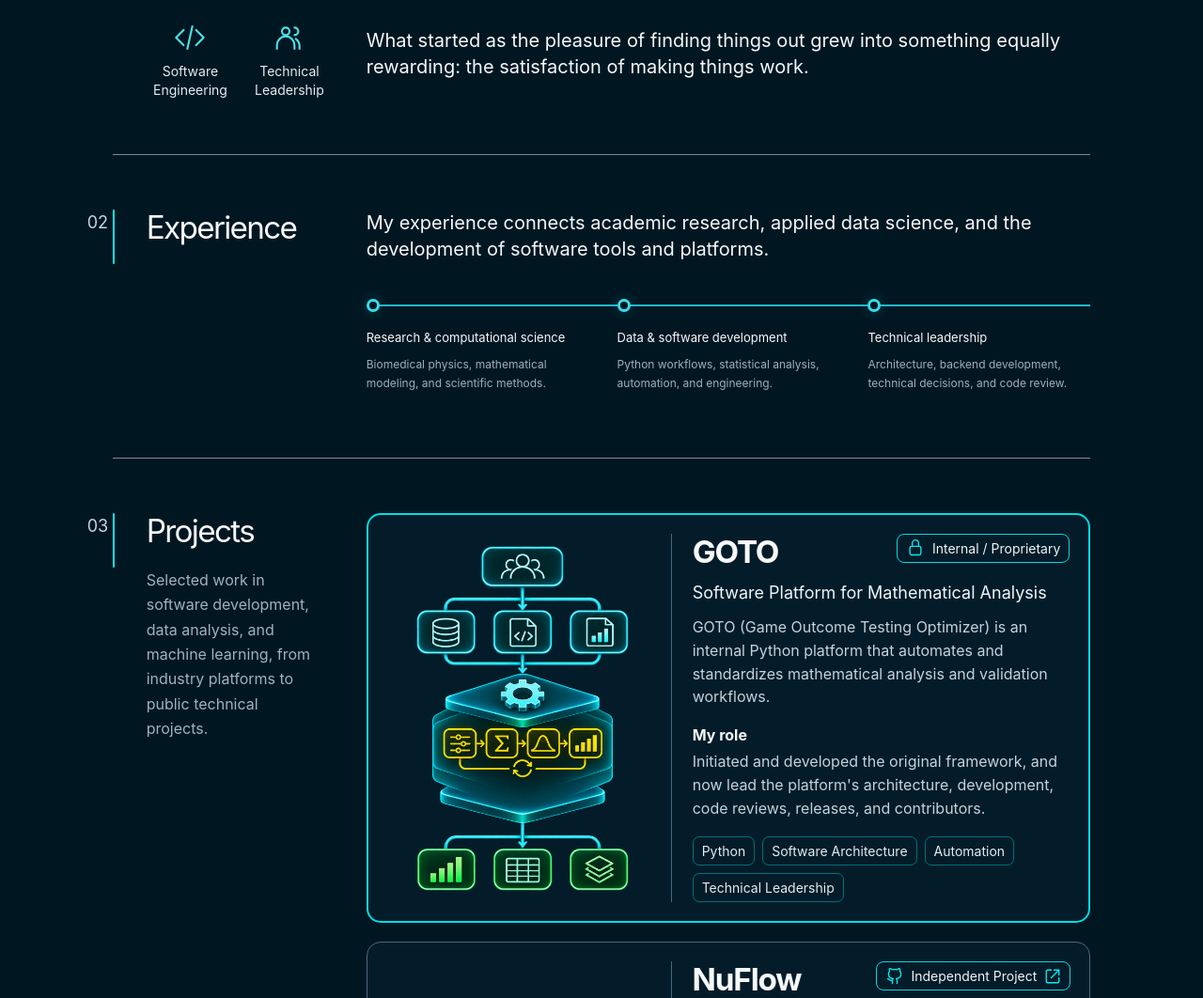
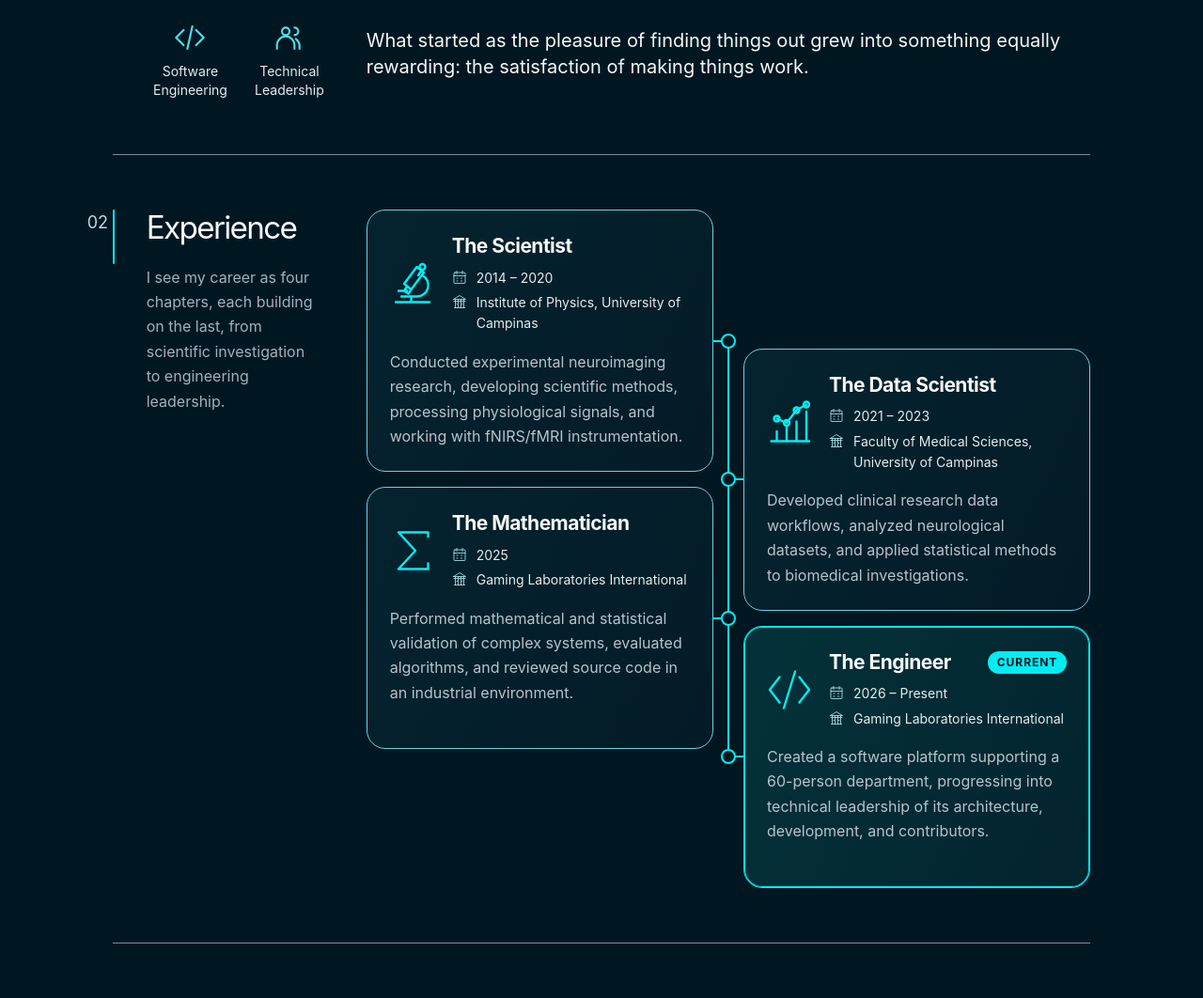
Before and after one commit to LexC/lexc.github.io, a Flask app: page / in a window 1280 px wide. Shown: the part 1131-2193 px from the top of the page at 94% size. Run offline with Flask 3, Linux system fonts and the light colour scheme; style sheets or scripts are compiled from the project's sources.

Commit message:
Adding experience section

```diff
--- a/src/portfolio/content.py
+++ b/src/portfolio/content.py
@@ -29,8 +29,8 @@ PROFILE = {
         "equally rewarding: the satisfaction of making things work."
     ),
     "experience_intro": (
-        "My experience connects academic research, applied data science, "
-        "and the development of software tools and platforms."
+        "I see my career as four chapters, each building on the last, "
+        "from scientific investigation to engineering leadership."
     ),
     "research_intro": (
         "Scientific contributions in biomedical physics, neuroimaging, "
@@ -117,16 +117,36 @@ EXPERTISE = (
 
 EXPERIENCE = (
     {
-        "title": "Research & computational science",
-        "detail": "Biomedical physics, mathematical modeling, and scientific methods.",
+        "title": "The Scientist",
+        "icon": "microscope",
+        "period": "2014 – 2020",
+        "organization": "Institute of Physics, University of Campinas",
+        "detail": "Conducted experimental neuroimaging research, developing scientific methods, processing physiological signals, and working with fNIRS/fMRI instrumentation.",
+        "current": False,
     },
     {
-        "title": "Data & software development",
-        "detail": "Python workflows, statistical analysis, automation, and engineering.",
+        "title": "The Data Scientist",
+        "icon": "chart",
+        "period": "2021 – 2023",
+        "organization": "Faculty of Medical Sciences, University of Campinas",
+        "detail": "Developed clinical research data workflows, analyzed neurological datasets, and applied statistical methods to biomedical investigations.",
+        "current": False,
     },
     {
-        "title": "Technical leadership",
-        "detail": "Architecture, backend development, technical decisions, and code review.",
+        "title": "The Mathematician",
+        "icon": "sigma",
+        "period": "2025",
+        "organization": "Gaming Laboratories International",
+        "detail": "Performed mathematical and statistical validation of complex systems, evaluated algorithms, and reviewed source code in an industrial environment.",
+        "current": False,
+    },
+    {
+        "title": "The Engineer",
+        "icon": "code",
+        "period": "2026 – Present",
+        "organization": "Gaming Laboratories International",
+        "detail": "Created a software platform supporting a 60-person department, progressing into technical leadership of its architecture, development, and contributors.",
+        "current": True,
     },
 )
 
--- a/src/portfolio/static/css/input.css
+++ b/src/portfolio/static/css/input.css
@@ -391,38 +391,197 @@ button,a {
   height:2rem
 }
 /* Experience */
+#experience .section-ident {
+  align-self:start
+}
 .timeline {
+  --timeline-gap:1rem;
+  --timeline-gutter:2rem;
+  --timeline-node:1rem;
   display:grid;
-  grid-template-columns:repeat(3,minmax(0,1fr));
-  margin:45px 0 10px;
-  border-top:2px solid #1cb9cb;
-  gap:30px
+  grid-template-columns:minmax(0,1fr) var(--timeline-gutter) minmax(0,1fr);
+  grid-template-rows:repeat(var(--timeline-rows),1fr);
+  row-gap:var(--timeline-gap);
+  position:relative;
+  isolation:isolate
+}
+/* Equal, content-sized tracks make every two-track card's midpoint land
+   halfway across a row gap. The spine spans only the first/last midpoints. */
+.timeline::before {
+  content:"";
+  grid-column:2;
+  grid-row:2 / -2;
+  justify-self:center;
+  width:2px;
+  margin-block:calc(var(--timeline-gap) / -2);
+  background:var(--color-cyan);
+  z-index:-1
 }
 .timeline-item {
+  grid-column:1;
+  grid-row:var(--chapter) / span 2;
   position:relative;
-  padding-top:24px
+  min-width:0;
+  padding:24px;
+  border:1px solid #69d3df;
+  border-radius:20px;
+  background:linear-gradient(115deg,#04232e,#031b27);
+  overflow-wrap:anywhere
+}
+.timeline-item:nth-child(even) {
+  grid-column:3
+}
+.timeline-item::before {
+  content:"";
+  position:absolute;
+  top:50%;
+  left:100%;
+  width:calc(var(--timeline-gutter) / 2);
+  height:2px;
+  background:var(--color-cyan);
+  transform:translateY(-50%)
+}
+.timeline-item:nth-child(even)::before {
+  left:auto;
+  right:100%
 }
 .timeline-dot {
   position:absolute;
-  top:-8px;
-  left:0;
-  width:14px;
-  height:14px;
+  top:50%;
+  left:calc(100% + var(--timeline-gutter) / 2 + 1px);
+  width:var(--timeline-node);
+  height:var(--timeline-node);
   border-radius:50%;
   background:var(--page-background);
-  border:3px solid #37dce7;
-  box-shadow:0 0 13px #37dce73d
+  border:2px solid var(--color-cyan);
+  transform:translate(-50%,-50%);
+  z-index:1
+}
+.timeline-item:nth-child(even) .timeline-dot {
+  left:calc(var(--timeline-gutter) / -2 - 1px)
+}
+.timeline-card-header {
+  display:grid;
+  grid-template-columns:3rem minmax(0,1fr);
+  gap:18px;
+  align-items:center;
+  margin-bottom:16px
+}
+.timeline-chapter-icon {
+  color:var(--color-cyan);
+  width:3rem;
+  height:3rem
+}
+.timeline-card-meta {
+  min-width:0
+}
+.timeline-card-heading {
+  display:flex;
+  flex-wrap:wrap;
+  align-items:center;
+  justify-content:space-between;
+  gap:6px 12px;
+  margin-bottom:8px
 }
 .timeline h3 {
-  font-size:13px;
-  line-height:1.5;
-  margin:0 0 8px
+  font-size:21px;
+  font-weight:650;
+  letter-spacing:-.025em;
+  line-height:1.35;
+  margin:0
 }
 .timeline p {
-  font-size:12px;
-  line-height:1.7;
-  color:#9cb0ba;
+  font-size:1rem;
+  line-height:1.65;
+  color:#b4c4cc;
   margin:0
+}
+.timeline .timeline-meta-row {
+  display:flex;
+  align-items:flex-start;
+  gap:10px;
+  font-size:.875rem;
+  line-height:1.6;
+  color:#e2edf0;
+  margin-top:4px
+}
+.timeline-meta-icon {
+  flex-shrink:0;
+  width:1rem;
+  height:1rem;
+  margin-top:2px;
+  color:#adf1f4
+}
+.timeline-current {
+  color:var(--page-background);
+  background:var(--color-cyan);
+  border-radius:999px;
+  padding:3px 10px;
+  font-size:.75rem;
+  font-weight:750;
+  letter-spacing:.08em;
+  line-height:1.5
+}
+.timeline-item-current {
+  border-color:var(--color-cyan);
+  box-shadow:inset 0 0 0 1px var(--color-cyan);
+  background:linear-gradient(115deg,#04323a,#03232d)
+}
+/* Match the Projects section's wider content area on tablets. */
+@media(max-width:1100px) and (min-width:721px) {
+  #experience {
+    grid-template-columns:minmax(0,1fr)
+  }
+}
+@media(max-width:600px) {
+  .timeline {
+    --timeline-gutter:1.75rem;
+    --timeline-gap:20px;
+    display:flex;
+    flex-direction:column;
+    gap:var(--timeline-gap);
+    padding-left:var(--timeline-gutter)
+  }
+  .timeline::before {
+    display:none
+  }
+  .timeline-item {
+    padding:18px
+  }
+  .timeline-card-header {
+    grid-template-columns:2.25rem minmax(0,1fr);
+    gap:12px
+  }
+  .timeline-chapter-icon {
+    width:2.25rem;
+    height:2.25rem
+  }
+  /* Adjacent half-card segments meet across each gap. Omitting the outer
+     halves ends the mobile spine exactly at the first and last nodes. */
+  .timeline-item::after {
+    content:"";
+    position:absolute;
+    top:calc(var(--timeline-gap) / -2 - 1px);
+    bottom:calc(var(--timeline-gap) / -2 - 1px);
+    left:calc(-1 * var(--timeline-gutter) - 1px);
+    width:2px;
+    background:var(--color-cyan);
+    z-index:-1
+  }
+  .timeline-item:first-child::after {
+    top:50%
+  }
+  .timeline-item:last-child::after {
+    bottom:50%
+  }
+  .timeline-item::before,.timeline-item:nth-child(even)::before {
+    left:auto;
+    right:100%;
+    width:var(--timeline-gutter)
+  }
+  .timeline-item .timeline-dot,.timeline-item:nth-child(even) .timeline-dot {
+    left:calc(-1 * var(--timeline-gutter))
+  }
 }
 /* Shared cards and keywords */
 .expertise-grid {
@@ -467,7 +626,7 @@ button,a {
   color:#a2f7fa;
   text-decoration-color:currentColor
 }
-#projects .section-ident p,#research .section-ident p {
+#experience .section-ident p,#projects .section-ident p,#research .section-ident p {
   font-size:16px;
   line-height:1.65
 }
@@ -604,7 +763,7 @@ button,a {
   #projects {
     grid-template-columns:minmax(0,1fr)
   }
-  #projects .section-ident {
+  #experience .section-ident,#projects .section-ident {
     max-width:48rem
   }
 }
@@ -875,21 +1034,6 @@ button,a {
     width:1.75rem;
     height:1.75rem
   }
-  .timeline {
-    grid-template-columns:1fr;
-    gap:15px;
-    margin:20px 0;
-    border-top:0;
-    border-left:2px solid #28c3d4;
-    padding-left:22px
-  }
-  .timeline-item {
-    padding-top:0
-  }
-  .timeline-dot {
-    top:3px;
-    left:-30px
-  }
   .research-panel {
     grid-template-columns:1fr;
     padding:24px;
--- /dev/null
+++ b/src/portfolio/templates/components/experience-icon.html
@@ -0,0 +1,10 @@
+{% macro experience_icon(kind, class_name="timeline-meta-icon") -%}
+<svg class="{{ class_name }}" viewBox="0 0 32 32" width="32" height="32" fill="none" stroke="currentColor" stroke-width="1.6" stroke-linecap="round" stroke-linejoin="round" aria-hidden="true" focusable="false">
+  {% if kind == "microscope" %}<path d="m19 4 5 4-9 12-5-4 9-12Zm-7 14-2 3 3 2 2-3m5-10 2-3M8 25h11a8 8 0 0 0 4-15M4 29h24M15 25v4M6 21h6"/><circle cx="23" cy="4" r="2"/>
+  {% elif kind == "chart" %}<path d="M3 29h27M7 29v-7m7 7V18m7 11V15m7 14V8M7 13l7 3 7-9 7-4"/><circle cx="7" cy="13" r="2"/><circle cx="14" cy="16" r="2"/><circle cx="21" cy="7" r="2"/><circle cx="28" cy="3" r="2"/>
+  {% elif kind == "sigma" %}<path d="M27 6V3H6l12 13L6 29h21v-4"/>
+  {% elif kind == "code" %}<path d="m9 7-7 9 7 9m14-18 7 9-7 9M20 3l-8 26"/>
+  {% elif kind == "calendar" %}<rect x="4" y="6" width="24" height="23" rx="2"/><path d="M10 3v6m12-6v6M4 13h24M10 18h2m7 0h2m-11 6h2m7 0h2"/>
+  {% elif kind == "institution" %}<path d="m3 11 13-8 13 8H3Zm2 18h22M7 11v18m6-18v18m6-18v18m6-18v18M4 15h24M10 21h1m10 0h1"/>{% endif %}
+</svg>
+{%- endmacro %}
--- a/src/portfolio/templates/sections/experience.html
+++ b/src/portfolio/templates/sections/experience.html
@@ -1,12 +1,26 @@
+{% from "components/experience-icon.html" import experience_icon %}
 <section class="content-section section-wrap" id="experience" aria-labelledby="experience-heading">
   <div class="section-ident"><span class="section-index">02</span>
     <h2 id="experience-heading">Experience</h2>
+    <p>{{ profile.experience_intro }}</p>
   </div>
   <div class="section-body">
-    <p class="section-lead">{{ profile.experience_intro }}</p>
-    <div class="timeline">{% for stage in experience %}<article class="timeline-item"><span class="timeline-dot"></span>
-        <h3>{{ stage.title }}</h3>
-        <p>{{ stage.detail }}</p>
-      </article>{% endfor %}</div>
+    <div class="timeline" style="--timeline-rows: {{ experience|length + 1 }}">{% for stage in experience %}
+      <article class="timeline-item{% if stage.current %} timeline-item-current{% endif %}" style="--chapter: {{ loop.index }}" aria-labelledby="chapter-{{ loop.index }}-heading">
+        <span class="timeline-dot" aria-hidden="true"></span>
+        <header class="timeline-card-header">
+          {{ experience_icon(stage.icon, "timeline-chapter-icon") }}
+          <div class="timeline-card-meta">
+            <div class="timeline-card-heading">
+              <h3 id="chapter-{{ loop.index }}-heading">{{ stage.title }}</h3>
+              {% if stage.current %}<span class="timeline-current">CURRENT</span>{% endif %}
+            </div>
+            <p class="timeline-meta-row">{{ experience_icon("calendar") }}<span>{{ stage.period }}</span></p>
+            <p class="timeline-meta-row">{{ experience_icon("institution") }}<span>{{ stage.organization }}</span></p>
+          </div>
+        </header>
+        <p class="timeline-description">{{ stage.detail }}</p>
+      </article>{% endfor %}
+    </div>
   </div>
 </section>
```
Also changed, not shown: tests/test_site.py (+19 -1 lines).
